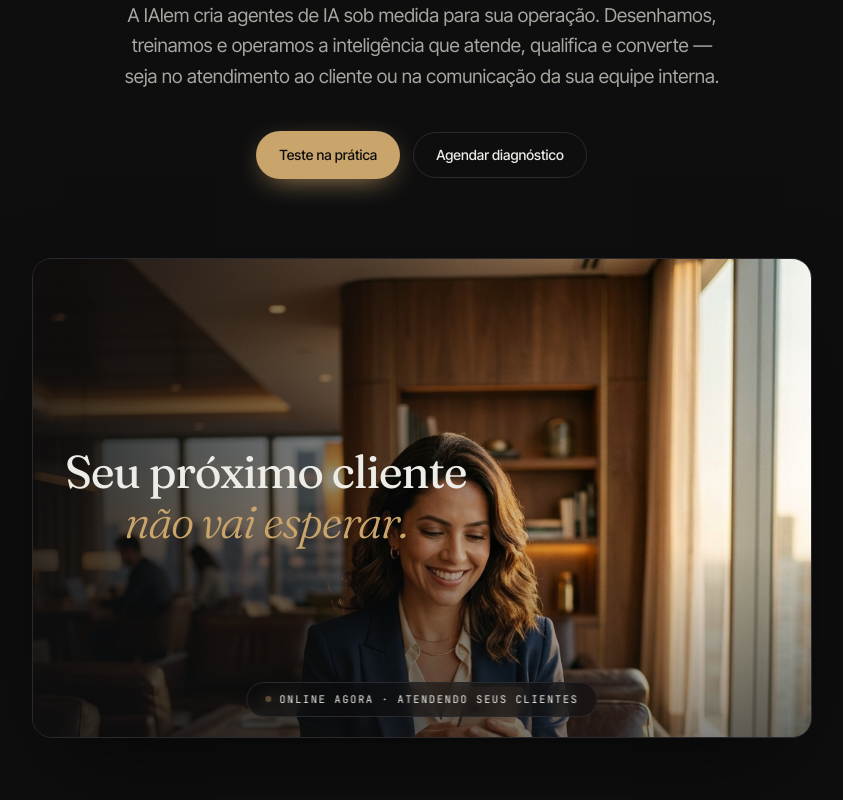
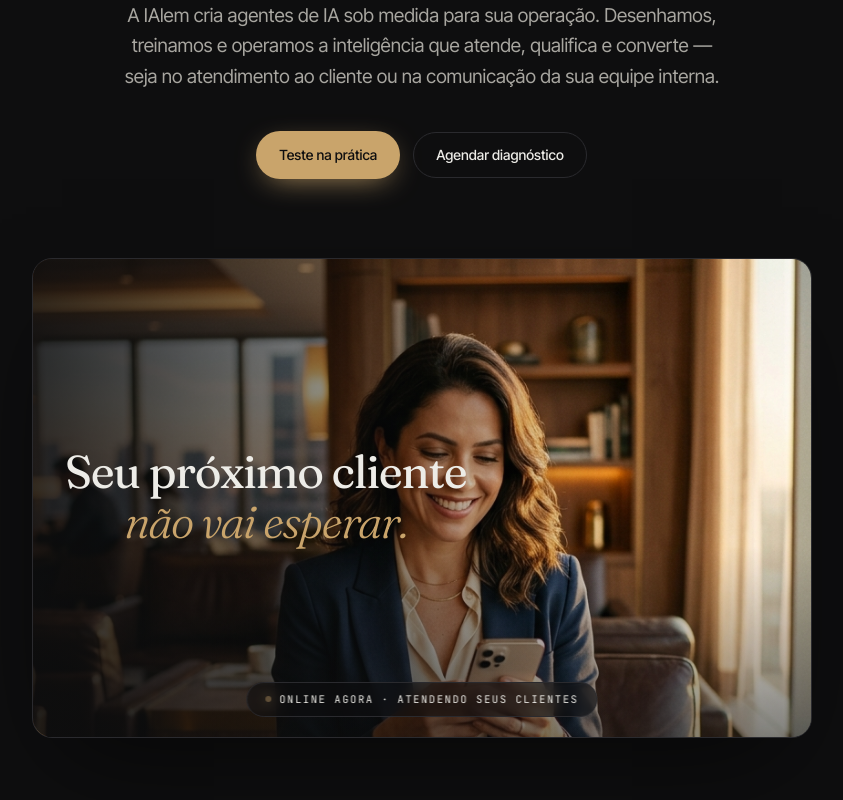
Before and after one commit to bravolideres/ialem, a Next.js app: page / in a window 1280 px wide. Shown: the part 520-1320 px from the top of the page, without its empty margins (218-1061 px from the left). Built offline with nearby package versions, Linux system fonts and the light colour scheme.

Commit message:
fix: reframes hero image to position subject higher natively using css transform scale and translate

```diff
--- a/src/app/globals.css
+++ b/src/app/globals.css
@@ -135,7 +135,10 @@ nav.top ul a:hover { color: var(--text); }
   box-shadow: 0 40px 100px -30px rgba(0,0,0,.6), 0 0 0 1px rgba(255,255,255,.02) inset;
   max-height: 480px;
 }
-.hero-visual img { width: 100%; height: 100%; display: block; object-fit: cover; object-position: center 10%; }
+.hero-visual img {
+  width: 100%; height: 100%; display: block; object-fit: cover;
+  transform: scale(1.2) translateY(-6%);
+}
 .hero-visual::after {
   content: ""; position: absolute; inset: 0;
   background: linear-gradient(90deg, rgba(14,14,15,.85) 0%, rgba(14,14,15,.4) 45%, transparent 75%),
--- a/src/components/Hero.tsx
+++ b/src/components/Hero.tsx
@@ -29,7 +29,7 @@ export default function Hero() {
             width={780}
             height={440}
             priority
-            style={{ width: "100%", height: "auto", objectFit: "cover" }}
+            style={{ width: "100%", height: "100%" }}
           />
           <div className="hero-visual-overlay">
             <h2 className="hero-visual-headline">
```
